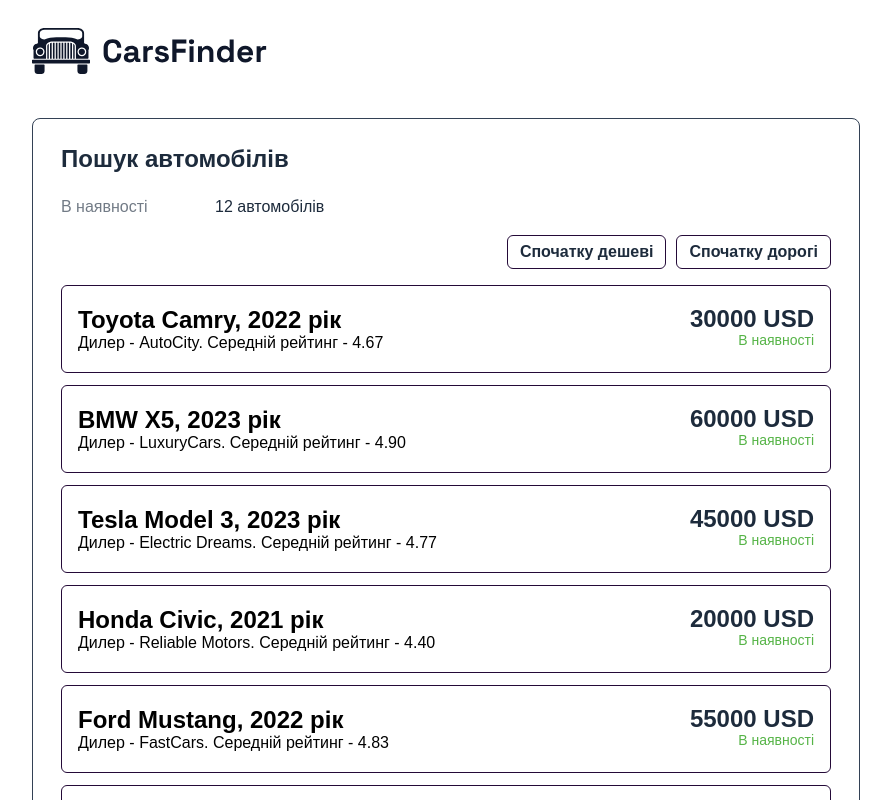
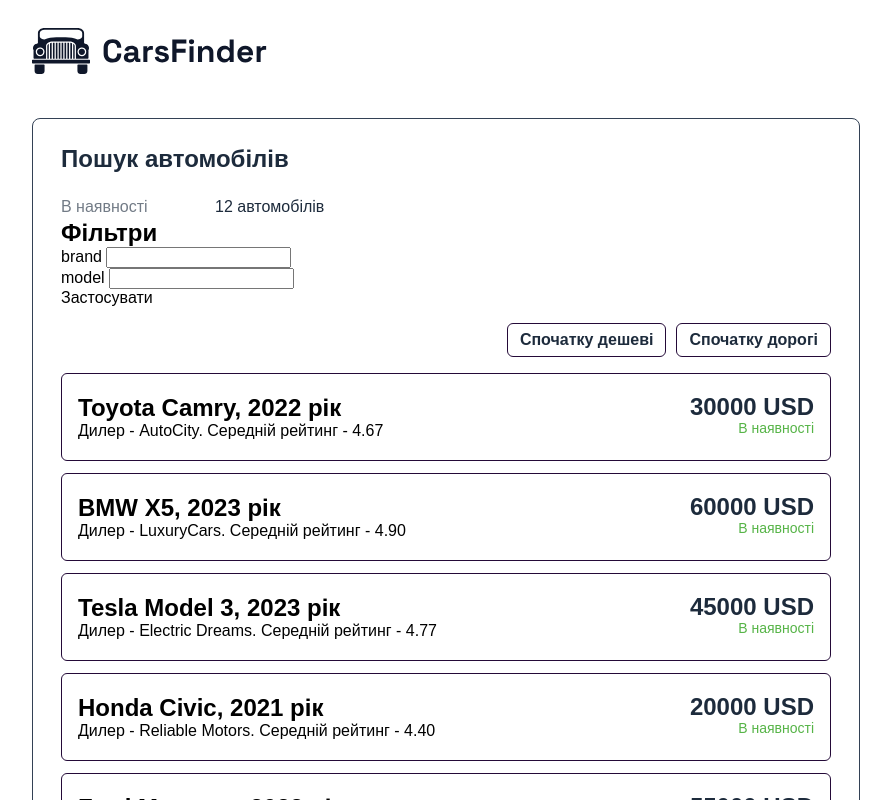
Before and after one commit to ValentynaVK/cars-app, a React app: page / in a window 1280 px wide. Shown: the top 800 px of the page, without its empty margins (194-1085 px from the left). Built offline with nearby package versions, Linux system fonts and the light colour scheme; the HTML template or start-up script is replaced by a standard one.

Commit message:
brand-value-input

```diff
--- a/src/components/App/App.jsx
+++ b/src/components/App/App.jsx
@@ -7,6 +7,7 @@
   return (
     <Container>
       <Header />
+
       <Card />
       <Footer />
     </Container>
--- a/src/components/Card/Card.jsx
+++ b/src/components/Card/Card.jsx
@@ -2,6 +2,7 @@
 import cars from "../../data/cars";
 import CarsList from "./CarsList/CarsList";
 import { useState } from "react";
+import Filters from "../Filters/Filters";
 
 const Card = () => {
   const [sortedCars, setSortedCars] = useState(cars);
@@ -27,6 +28,7 @@
         <p className={style.label}>В наявності</p>
         <p className={style.available}>{cars.length} автомобілів</p>
       </div>
+      <Filters setCars={setSortedCars} />
       <div className={style.sortBtnsWrapper}>
         <button
           className={style.sortBtn}
--- /dev/null
+++ b/src/components/Filters/Filters.jsx
@@ -0,0 +1,49 @@
+import Input from "../Input/Input";
+import { useState } from "react";
+import cars from "../../data/cars";
+
+const Filters = ({ setCars }) => {
+  const [brandValue, setBrandValue] = useState("");
+  const [modelValue, setModelValue] = useState("");
+
+  const handleSubmit = (event) => {
+    event.preventDefault();
+    setCars(
+      cars.filter((car) =>
+        car.brand.toLowerCase().includes(brandValue.toLowerCase())
+      )
+    );
+
+    console.log(brandValue);
+  };
+  return (
+    <div>
+      <h2>Фільтри</h2>
+      <form onSubmit={handleSubmit}>
+        <Input
+          name="brand"
+          onChange={(event) => {
+            setBrandValue(event.target.value);
+          }}
+          value={brandValue}
+          label="brand"
+          type="text"
+          id="brandInput"
+        />
+        <Input
+          name="model"
+          onChange={(event) => {
+            setModelValue(event.target.value);
+          }}
+          value={modelValue}
+          label="model"
+          type="text"
+          id="modelInput"
+        />
+        <button type="submit">Застосувати</button>
+      </form>
+    </div>
+  );
+};
+
+export default Filters;
--- /dev/null
+++ b/src/components/Input/Input.jsx
@@ -0,0 +1,12 @@
+import React from "react";
+
+const Input = ({ label, type, id, value, onChange }) => {
+  return (
+    <div>
+      <label htmlFor={id}>{label} </label>
+      <input id={id} type={type} value={value} onChange={onChange} />
+    </div>
+  );
+};
+
+export default Input;
```
Also changed, not shown: src/components/Filters/Filters.module.css (added), src/components/Input/Input.module.css (added).
